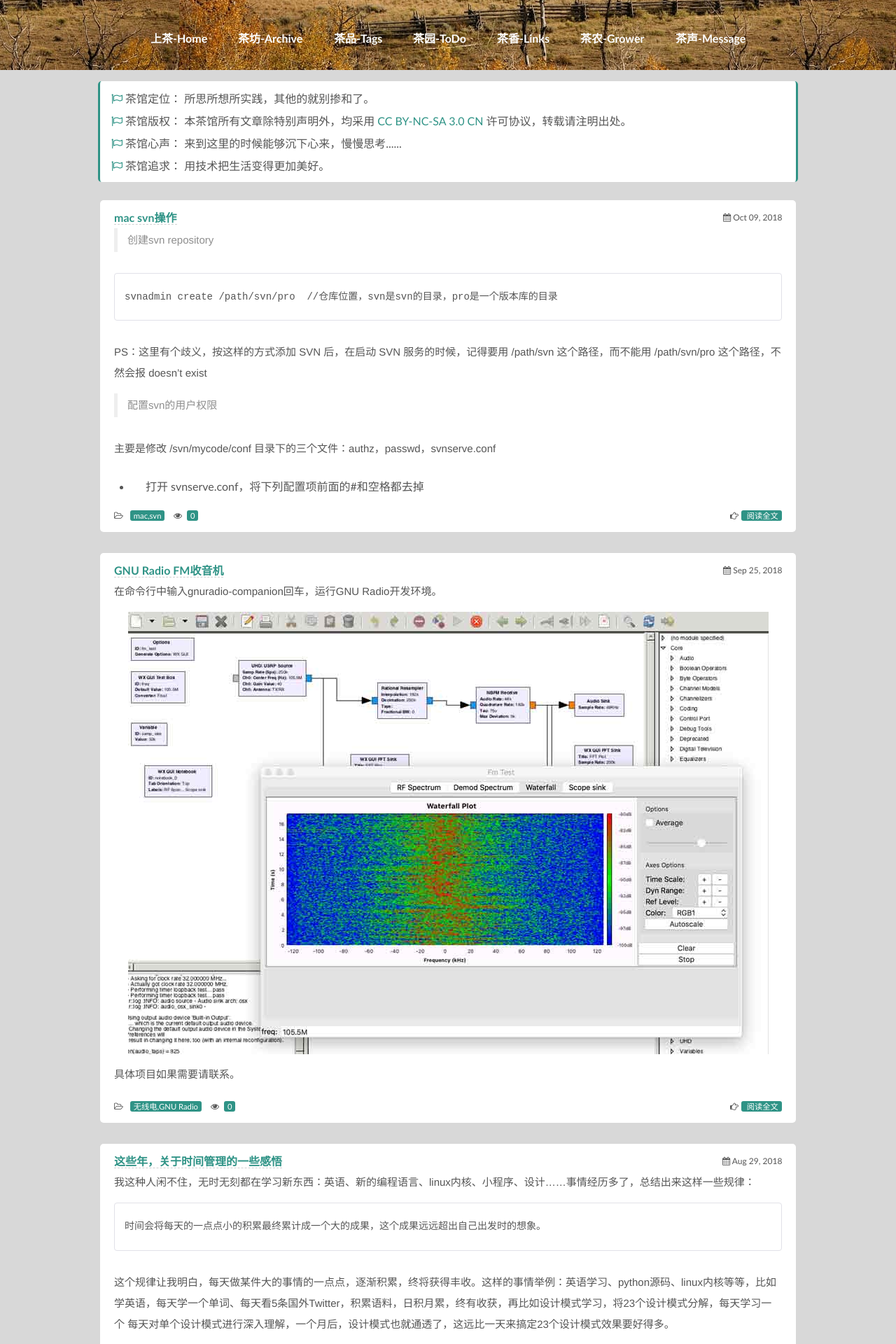
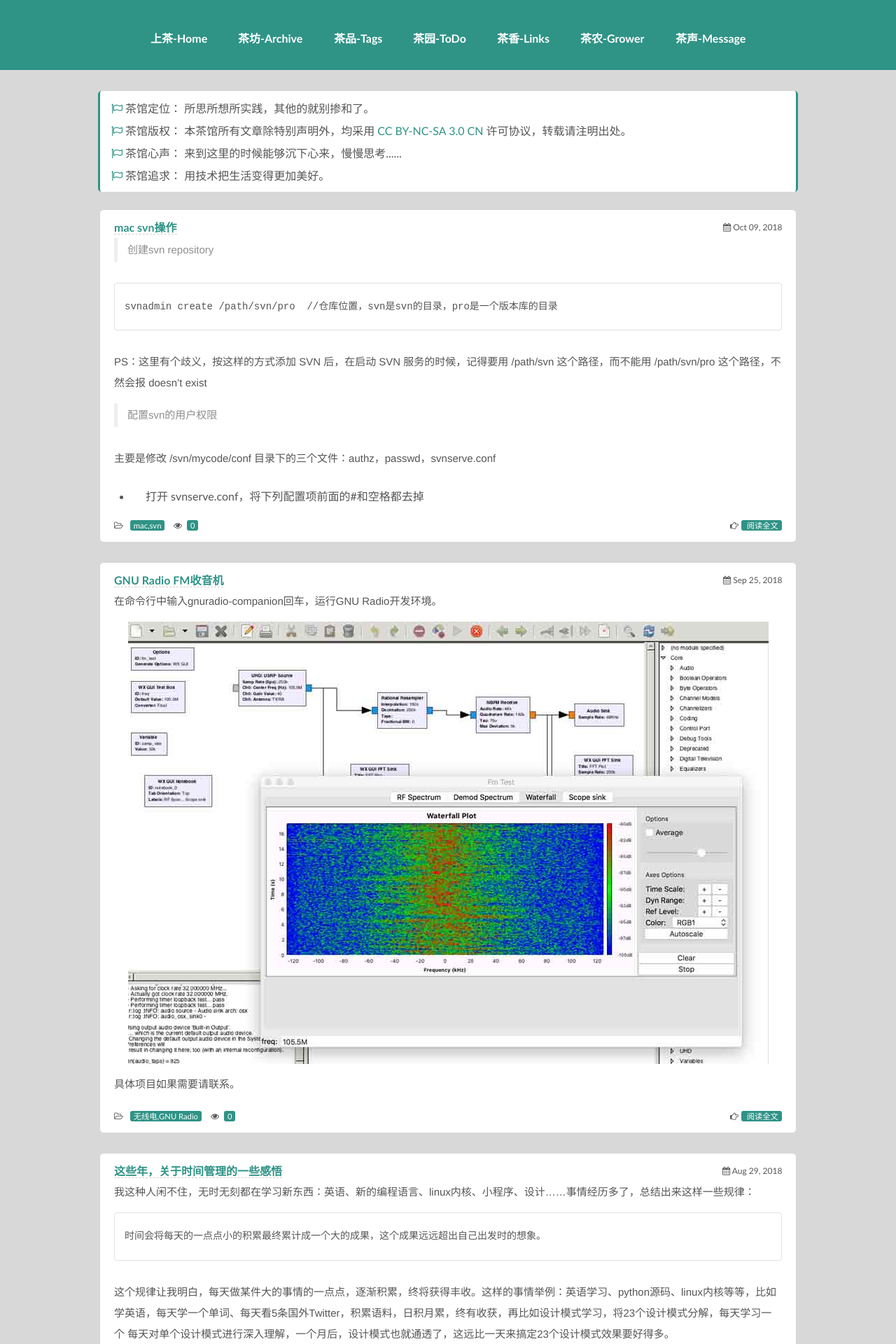
Before and after one commit to fk1091889767/tanwubin.github.io, a Jekyll site: the page built from index.html, in a window 1280 px wide. Shown: the top 1920 px of the page at 70% size. Built offline with Jekyll 4.4.1, drawn with Linux system fonts in a browser that asks for light colours; nearby versions of some CDN libraries.

Commit message:
rmv nav background

```diff
--- a/assets/css/effector-wide.css
+++ b/assets/css/effector-wide.css
@@ -20,7 +20,7 @@ footer {
     text-align: center;
     min-width: 1000px;
     min-height: 100px;
-    background: url(https://tanwubin.github.io/upload/image/mountains.jpg) repeat 100% 100%;
+    /*background: url(https://tanwubin.github.io/upload/image/mountains.jpg) repeat 100% 100%;*/
 }
 .nav>a {
      margin:  40px 20px 0px 20px;
@@ -87,6 +87,7 @@ p a {
     margin-left: auto;
     margin-right: auto;
     *zoom: 1;
+    margin-top: 30px;
 }
 p {
     margin: 0 0 14px;
```
